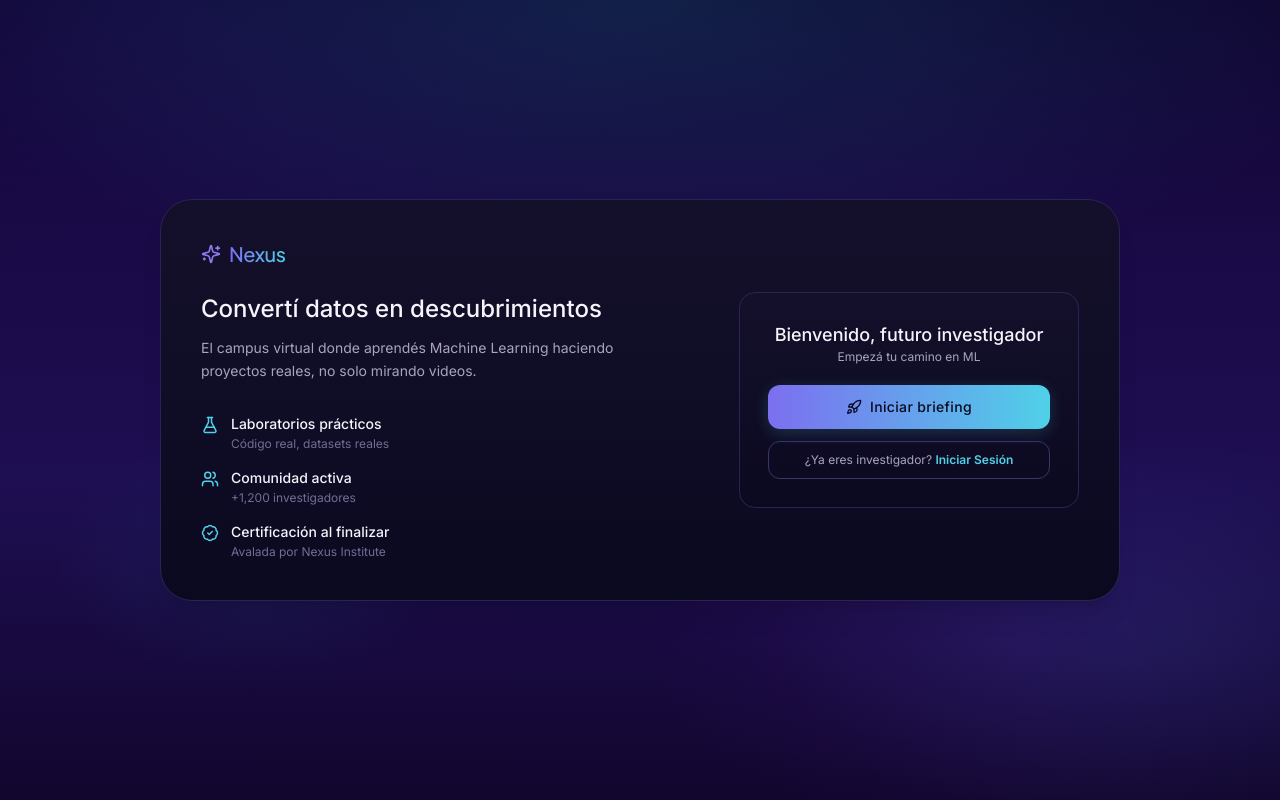
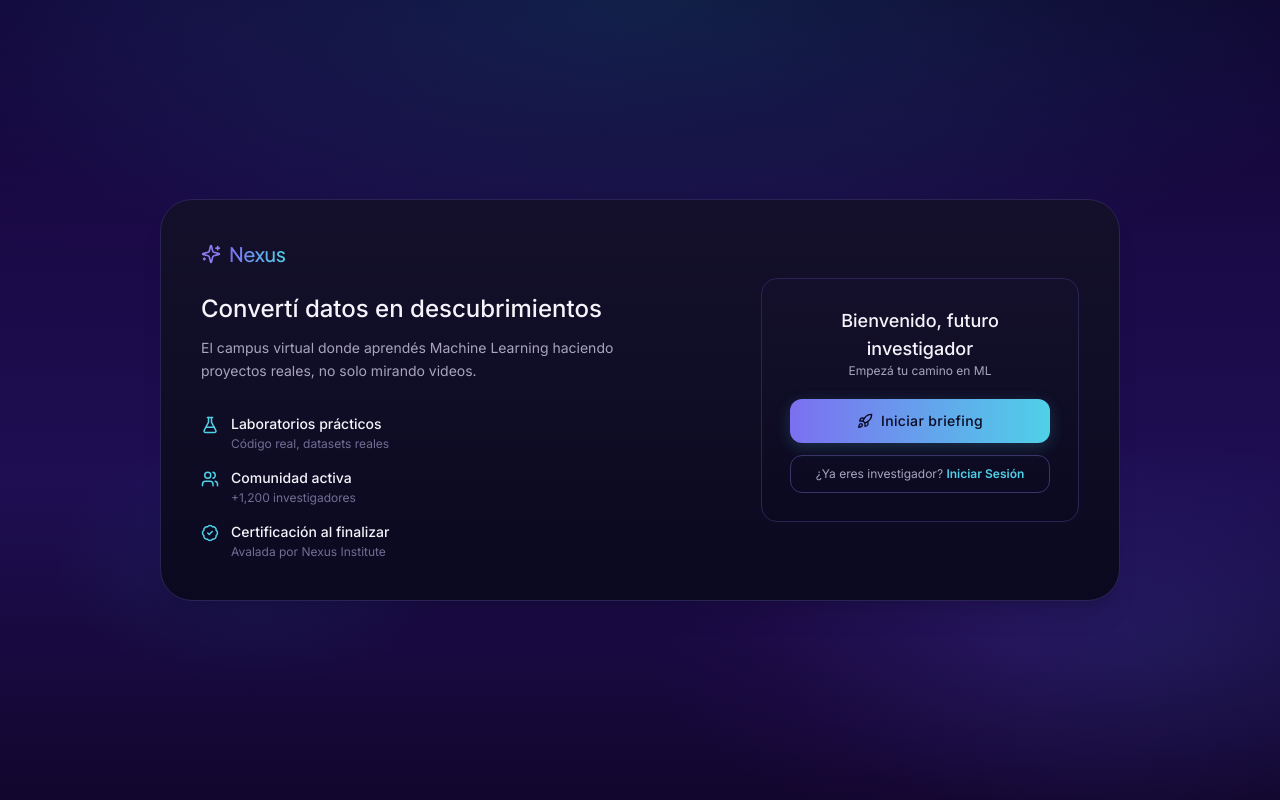
Before and after one commit to marcos-Nieves-24/ml-bootcamp, a Next.js app in the folder platform/: page / in a window 1280 px wide. Built offline with nearby package versions, Linux system fonts and the light colour scheme.

Commit message:
fix(onboarding): adjust left column to 2/3, right to 1/3
- Remove max-w-[900px] constraint, let BriefingFlow wrapper control width
- Left column: flex-[2] for 2/3 proportion
- Right column: flex-[1] with min-w-[280px] for 1/3 proportion

```diff
--- a/platform/app/components/Step1_Branding.tsx
+++ b/platform/app/components/Step1_Branding.tsx
@@ -17,9 +17,9 @@ export default function Step1_Branding({ onStart, onLogin }: Step1BrandingProps)
         border: '1px solid #2a2454',
       }}
     >
-      <div className="flex flex-col md:flex-row gap-10 items-center max-w-[900px] mx-auto">
-        {/* Columna izquierda — mensaje de bienvenida */}
-        <div className="flex-1">
+      <div className="flex flex-col md:flex-row gap-10 items-center mx-auto">
+        {/* Columna izquierda — mensaje de bienvenida (2/3) */}
+        <div className="md:flex-[2]">
           {/* Nexus header */}
           <div className="flex items-center gap-2 mb-6">
             <Sparkles className="w-5 h-5 text-[#8b7bf0]" aria-hidden="true" />
@@ -72,7 +72,7 @@ export default function Step1_Branding({ onStart, onLogin }: Step1BrandingProps)
 
         {/* Columna derecha — formulario */}
         <div
-          className="w-full md:w-[340px] shrink-0 rounded-2xl p-6 md:p-7"
+          className="w-full md:w-auto md:flex-[1] md:min-w-[280px] rounded-2xl p-6 md:p-7"
           style={{
             background: 'linear-gradient(180deg, #14102b 0%, #0b0920 100%)',
             border: '1px solid #2a2454',
```
